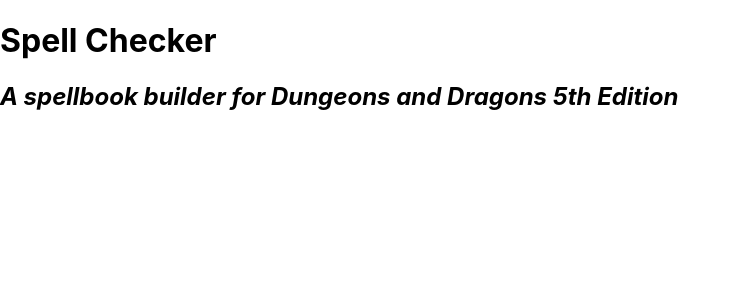
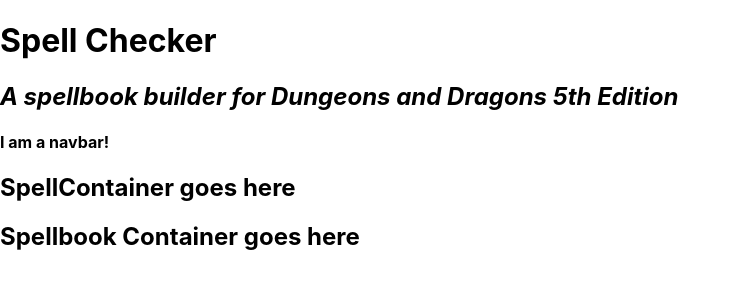
Before and after one commit to ohletamyleta/spellchecker_frontend, a React (Create React App) app: page / in a window 1280 px wide. Shown: the top 300 px of the page, without its empty margins (0-741 px from the left). Built offline with nearby package versions, Linux system fonts and the light colour scheme.

Commit message:
build component structure

```diff
--- /dev/null
+++ b/src/Store.js
@@ -0,0 +1 @@
+//I am going to grow up to be a redux store sooon!
--- /dev/null
+++ b/src/buttons/login.js
@@ -0,0 +1 @@
+//this button will be on the landing page
--- /dev/null
+++ b/src/buttons/mySpellbook.js
@@ -0,0 +1 @@
+//this button will be on the users home page
--- /dev/null
+++ b/src/buttons/signup.js
@@ -0,0 +1 @@
+//this button will be on the landing page
--- /dev/null
+++ b/src/buttons/spellList..js
@@ -0,0 +1 @@
+//this button will be on the users home page
--- /dev/null
+++ b/src/components/NavBar.js
@@ -0,0 +1,12 @@
+import React, { Component } from 'react';
+
+const NavBar = () => {
+  return (
+  <h4>I am a navbar!</h4>
+  )}
+
+
+
+
+
+export default NavBar;
--- a/src/containers/SpellContainer.js
+++ b/src/containers/SpellContainer.js
@@ -2,7 +2,11 @@
 
 class SpellContainer extends Component {
 
-
+  render() {
+return (
+  <h2>SpellContainer goes here</h2>
+)
+}
 }
 
 export default SpellContainer;
--- a/src/containers/SpellbookContainer.js
+++ b/src/containers/SpellbookContainer.js
@@ -1,8 +1,9 @@
 import React, { Component } from 'react';
 
 class SpellbookContainer extends Component {
-
-
+  render() {
+    return <h2>Spellbook Container goes here</h2>;
+  }
 }
 
 
--- a/src/index.js
+++ b/src/index.js
@@ -2,11 +2,16 @@
 import ReactDOM from 'react-dom';
 import './index.css';
 import App from './App';
-
+import SpellContainer from './containers/SpellContainer'
+import SpellbookContainer from './containers/SpellbookContainer'
+import NavBar from './components/NavBar'
 
 ReactDOM.render(
   <React.StrictMode>
     <App />
+    <NavBar />
+    <SpellContainer />
+    <SpellbookContainer />
   </React.StrictMode>,
   document.getElementById('root')
 );
```
